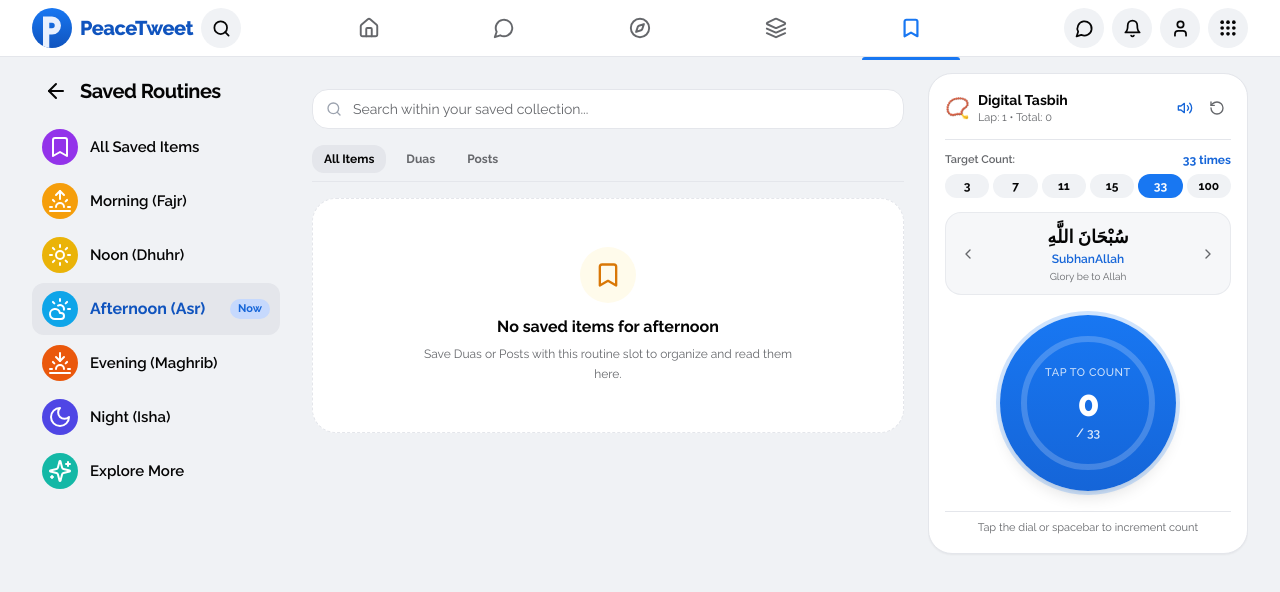
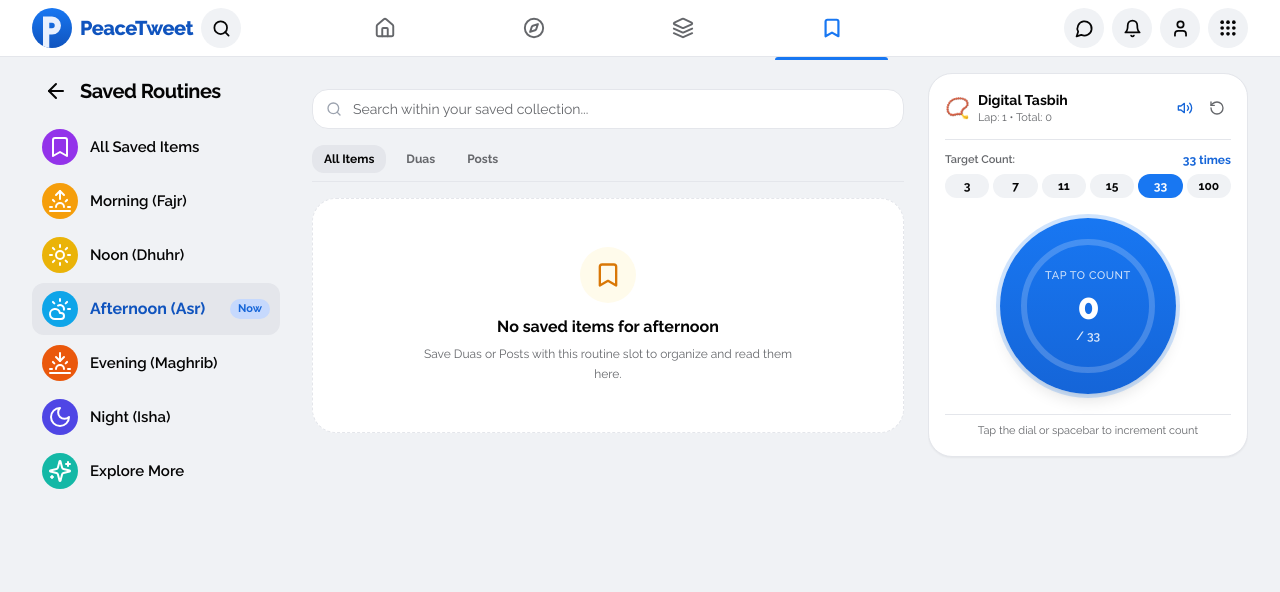
Before and after one commit to pmppiyas/peace_tweet_frontend, a Next.js app: page /saved in a window 1280 px wide. Shown: the top 592 px of the page. Built offline with nearby package versions, Linux system fonts and the light colour scheme.

Commit message:
update: navbar

```diff
--- a/src/components/navigation/Navbar.tsx
+++ b/src/components/navigation/Navbar.tsx
@@ -77,12 +77,6 @@ export function Navbar() {
 
   const navCenterLinks = [
     { id: 'nav-home', label: t('nav.home'), href: ROUTES.HOME, icon: Home },
-    {
-      id: 'nav-messages',
-      label: t('nav.messages'),
-      href: isAuthenticated ? ROUTES.MESSAGES : ROUTES.LOGIN,
-      icon: MessageCircle,
-    },
     { id: 'nav-duas', label: t('nav.duas'), href: ROUTES.DUAS, icon: Compass },
     {
       id: 'nav-categories',
@@ -351,11 +345,11 @@ export function Navbar() {
           'hidden md:block'
       )}
     >
-      <Container size="xl">
-        {/* Header container */}
-        <div className="relative flex items-center justify-between h-14 gap-2">
-          {/* Left Column: Brand Logo + Search Button (+ Back Button on subroutes) */}
-          <div className="flex items-center gap-2 shrink-0 z-10">
+      <Container size="xl" className="px-1 sm:px-6 lg:px-8">
+        {/* Header container matching 3-column layout of the page */}
+        <div className="flex items-center justify-between xl:justify-center h-14 gap-2 lg:gap-6">
+          {/* Left Column: Brand Logo + Search Button (Matches Sidebar: lg:w-60 xl:w-64) */}
+          <div className="flex items-center gap-2 shrink-0 lg:w-60 xl:w-64 z-10">
             <Link href="/" className="flex items-center gap-2 group">
               <div className="relative h-10 w-10 shrink-0 rounded-full overflow-hidden shadow-xs group-hover:scale-105 transition-transform">
                 <Image
@@ -394,21 +388,19 @@ export function Navbar() {
             )}
           </div>
 
-          {/* Center Column: Navigation Tabs (Desktop only: lg:grid, hidden on login page) */}
+          {/* Center Column: Navigation Tabs (Matches Feed: w-full max-w-2xl min-w-0) */}
           {!isLoginPage && (
-            <div className="absolute inset-x-0 mx-auto hidden lg:flex justify-center h-full max-w-2xl pointer-events-none px-2 sm:px-0">
-              <nav className="grid grid-cols-5 w-full h-full gap-1.5 pointer-events-auto">
+            <div className="hidden lg:flex w-full max-w-2xl min-w-0 h-full">
+              <nav className="grid grid-cols-4 w-full h-full gap-1">
                 {navCenterLinks.map((item) => {
                   const Icon = item.icon;
                   const isActive =
                     item.id === 'nav-bookmarks'
                       ? pathname.startsWith(ROUTES.SAVED)
-                      : item.id === 'nav-messages'
-                        ? isMessagesActive
-                        : item.href === '/'
-                          ? pathname === '/'
-                          : pathname.startsWith(item.href) &&
-                            item.href !== ROUTES.LOGIN;
+                      : item.href === '/'
+                        ? pathname === '/'
+                        : pathname.startsWith(item.href) &&
+                          item.href !== ROUTES.LOGIN;
 
                   return (
                     <Link
@@ -432,11 +424,6 @@ export function Navbar() {
                               : 'stroke-[2.1]'
                           )}
                         />
-                        {item.id === 'nav-messages' && unreadMessagesCount > 0 && (
-                          <span className="absolute -top-1.5 -right-2 flex h-4 min-w-4 items-center justify-center rounded-full bg-red-600 px-1 text-[10px] font-bold text-white shadow-xs">
-                            {unreadMessagesCount > 9 ? '9+' : unreadMessagesCount}
-                          </span>
-                        )}
                       </div>
                       {isActive && (
                         <span className="absolute -bottom-1 left-4 right-4 h-[3px] bg-primary-500 dark:bg-primary-400 rounded-t-md" />
@@ -448,8 +435,10 @@ export function Navbar() {
             </div>
           )}
 
-          {/* Right Column: Circular Action Buttons */}
-          <div className="z-10 shrink-0">{rightActionButtons}</div>
+          {/* Right Column: Circular Action Buttons (Matches RightSidebar: lg:w-60 xl:w-80) */}
+          <div className="flex items-center justify-end shrink-0 lg:w-60 xl:w-80 z-10">
+            {rightActionButtons}
+          </div>
         </div>
       </Container>
 
--- a/src/components/navigation/SectionSidebar.tsx
+++ b/src/components/navigation/SectionSidebar.tsx
@@ -5,7 +5,6 @@ import Link from 'next/link';
 import { usePathname } from 'next/navigation';
 import { LucideIcon, ArrowLeft } from 'lucide-react';
 import { cn } from '@/lib/utils/cn';
-import { soundEffects } from '@/lib/sound/soundEffects';
 
 export interface SidebarNavItem {
   id: string;
@@ -103,10 +102,7 @@ export function SectionSidebar({
             <Link
               key={item.id}
               href={item.href}
-              onClick={(e) => {
-                if (!isActive) soundEffects.playTab();
-                item.onClick?.();
-              }}
+              onClick={item.onClick}
               className={cn(
                 'flex items-center justify-between rounded-xl px-2.5 py-2 transition-colors',
                 isActive
--- a/src/features/bookmark/components/SavedLayout.tsx
+++ b/src/features/bookmark/components/SavedLayout.tsx
@@ -11,7 +11,6 @@ import { SavedSidebar } from './SavedSidebar';
 import { TasbihWidget } from './TasbihWidget';
 import { TIME_SLOTS, getCurrentTimeSlot } from '@/types/saved.types';
 import { cn } from '@/lib/utils/cn';
-import { soundEffects } from '@/lib/sound/soundEffects';
 
 export interface SavedLayoutProps {
   children: React.ReactNode;
@@ -78,9 +77,6 @@ export function SavedLayout({ children }: SavedLayoutProps) {
                   <Link
                     key={tab.id}
                     href={tab.href}
-                    onClick={() => {
-                      if (!isActive) soundEffects.playTab();
-                    }}
                     className={cn(
                       'flex items-center gap-1.5 py-1.5 px-3.5 rounded-full text-xs font-bold whitespace-nowrap transition-colors',
                       isActive
--- a/src/features/bookmark/components/TasbihWidget.tsx
+++ b/src/features/bookmark/components/TasbihWidget.tsx
@@ -5,9 +5,6 @@ import {
   RotateCcw,
   Volume2,
   VolumeX,
-  Sparkles,
-  ChevronLeft,
-  ChevronRight,
   CheckCircle2,
 } from 'lucide-react';
 import { useLanguage } from '@/providers/LanguageProvider';
@@ -15,65 +12,6 @@ import { cn } from '@/lib/utils/cn';
 
 export const TASBIH_TARGETS = [3, 7, 11, 15, 33, 100] as const;
 export type TasbihTarget = (typeof TASBIH_TARGETS)[number];
-
-export const DHIKR_PRESETS = [
-  {
-    id: 'subhanallah',
-    arabic: 'سُبْحَانَ اللَّهِ',
-    bn: 'সুবহানাল্লাহ',
-    en: 'SubhanAllah',
-    meaningBn: 'আল্লাহ অতি পবিত্র ও মহিমান্বিত',
-    meaningEn: 'Glory be to Allah',
-  },
-  {
-    id: 'alhamdulillah',
-    arabic: 'الْحَمْدُ لِلَّهِ',
-    bn: 'আলহামদুলিল্লাহ',
-    en: 'Alhamdulillah',
-    meaningBn: 'সকল প্রশংসা আল্লাহর জন্য',
-    meaningEn: 'All praise is due to Allah',
-  },
-  {
-    id: 'allahuakbar',
-    arabic: 'اللَّهُ أَكْبَرُ',
-    bn: 'আল্লাহু আকবার',
-    en: 'Allahu Akbar',
-    meaningBn: 'আল্লাহ সর্বশ্রেষ্ঠ',
-    meaningEn: 'Allah is the Greatest',
-  },
-  {
-    id: 'lailahaillallah',
-    arabic: 'لَا إِلَهَ إِلَّا اللَّهُ',
-    bn: 'লা ইলাহা ইল্লাল্লাহ',
-    en: 'La ilaha illallah',
-    meaningBn: 'আল্লাহ ব্যতীত কোনো উপাস্য নেই',
-    meaningEn: 'There is no god but Allah',
-  },
-  {
-    id: 'astaghfirullah',
-    arabic: 'أَسْتَغْفِرُ اللَّهَ',
-    bn: 'আস্তাগফিরুল্লাহ',
-    en: 'Astaghfirullah',
-    meaningBn: 'আমি আল্লাহর নিকট ক্ষমা প্রার্থনা করছি',
-    meaningEn: 'I seek forgiveness from Allah',
-  },
-  {
-    id: 'darood',
-    arabic: 'اللَّهُمَّ صَلِّ عَلَىٰ مُحَمَّدٍ',
-    bn: 'দরূদ শরীফ',
-    en: 'Salawat on Prophet',
-    meaningBn: 'হে আল্লাহ, মুহাম্মাদের ওপর রহমত বর্ষণ করুন',
-    meaningEn: 'O Allah, send blessings upon Muhammad',
-  },
-  {
-    id: 'lahawla',
-    arabic: 'لَا حَوْلَ وَلَا قُوَّةَ إِلَّا بِاللَّهِ',
-    bn: 'লা হাওলা ওয়া লা কুওয়াতা ইল্লা বিল্লাহ',
-    en: 'La hawla wa la quwwata illa billah',
-    meaningBn: 'আল্লাহ ব্যতীত কোনো শক্তি বা সামর্থ্য নেই',
-    meaningEn: 'There is no power nor strength except with Allah',
-  },
-];
 
 interface TasbihWidgetProps {
   className?: string;
@@ -84,7 +22,6 @@ export function TasbihWidget({ className }: TasbihWidgetProps) {
   const [target, setTarget] = useState<TasbihTarget>(33);
   const [count, setCount] = useState<number>(0);
   const [lap, setLap] = useState<number>(1);
-  const [selectedZikrIndex, setSelectedZikrIndex] = useState<number>(0);
   const [isSoundEnabled, setIsSoundEnabled] = useState<boolean>(true);
   const [totalToday, setTotalToday] = useState<number>(0);
   const [isTargetReached, setIsTargetReached] = useState<boolean>(false);
@@ -206,8 +143,6 @@ export function TasbihWidget({ className }: TasbihWidgetProps) {
     setIsTargetReached(false);
   };
 
-  const currentZikr = DHIKR_PRESETS[selectedZikrIndex];
-
   // Circle progress calculation
   const radius = 64;
   const circumference = 2 * Math.PI * radius;
@@ -293,43 +228,6 @@ export function TasbihWidget({ className }: TasbihWidgetProps) {
             })}
           </div>
         </div>
-
-        {/* Dhikr Switcher */}
-        <div className="mt-3.5 p-2.5 rounded-2xl bg-[#f0f2f5]/60 dark:bg-[#3a3b3c]/40 border border-[#e4e6eb]/80 dark:border-[#393a3b]">
-          <div className="flex items-center justify-between">
-            <button
-              type="button"
-              onClick={() =>
-                setSelectedZikrIndex(
-                  (prev) => (prev - 1 + DHIKR_PRESETS.length) % DHIKR_PRESETS.length
-                )
-              }
-              className="p-1 rounded-full text-[#65676b] hover:bg-white dark:text-[#b0b3b8] dark:hover:bg-[#242526] transition-colors"
-            >
-              <ChevronLeft className="h-4 w-4" />
-            </button>
-            <div className="text-center px-1">
-              <p className="font-arabic text-base sm:text-lg font-bold text-[#050505] dark:text-[#e4e6eb]">
-                {currentZikr.arabic}
-              </p>
-              <p className="text-xs font-semibold text-primary-600 dark:text-primary-400">
-                {locale === 'bn' ? currentZikr.bn : currentZikr.en}
-              </p>
-              <p className="text-[10px] text-[#65676b] dark:text-[#b0b3b8] line-clamp-1 mt-0.5">
-                {locale === 'bn' ? currentZikr.meaningBn : currentZikr.meaningEn}
-              </p>
-            </div>
-            <button
-              type="button"
-              onClick={() =>
-                setSelectedZikrIndex((prev) => (prev + 1) % DHIKR_PRESETS.length)
-              }
-              className="p-1 rounded-full text-[#65676b] hover:bg-white dark:text-[#b0b3b8] dark:hover:bg-[#242526] transition-colors"
-            >
-              <ChevronRight className="h-4 w-4" />
-            </button>
-          </div>
-        </div>
       </div>
 
       {/* Main Interactive Tap Dial */}
```
Also changed, not shown: src/features/bookmark/components/BookmarkList.tsx (+39 -4 lines).
